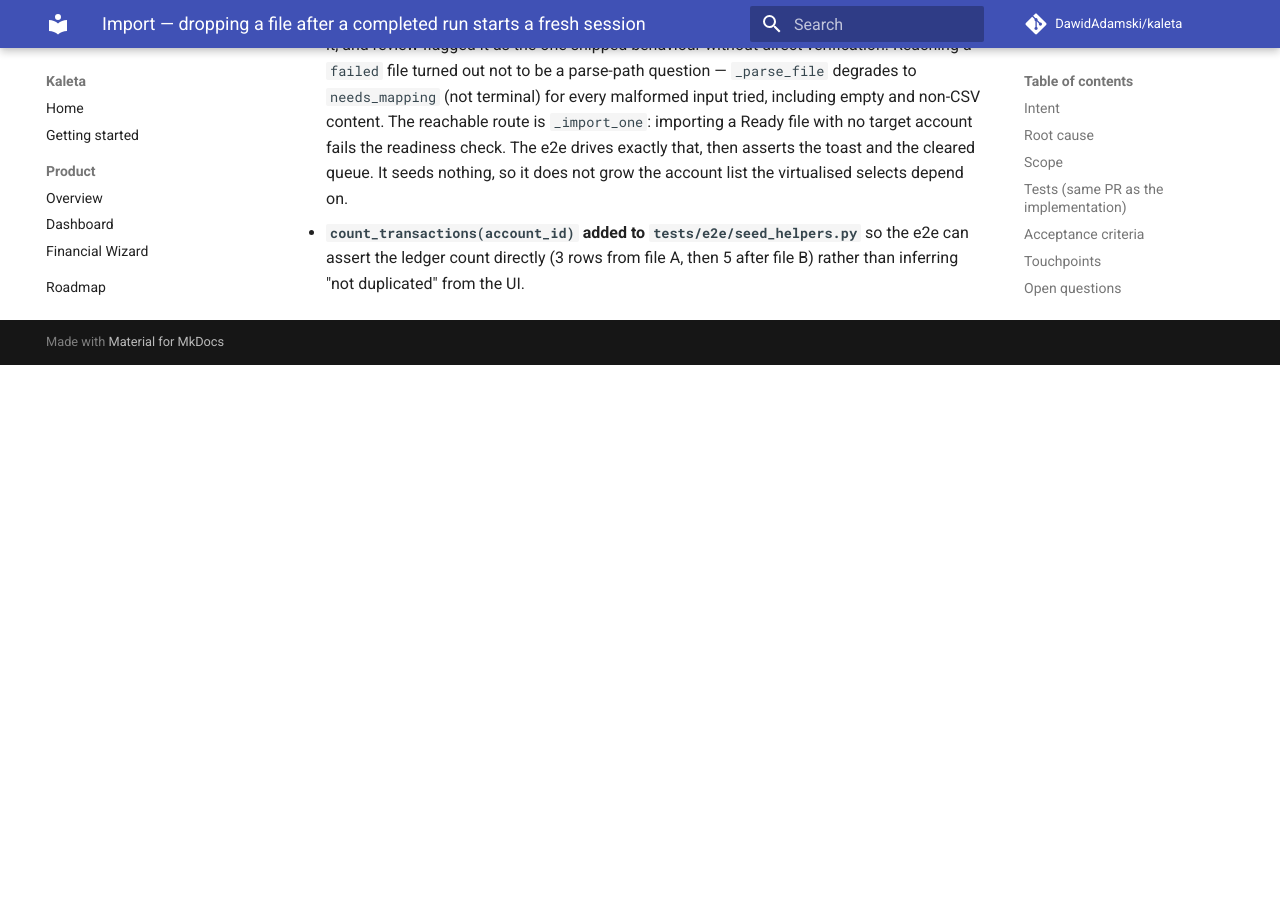
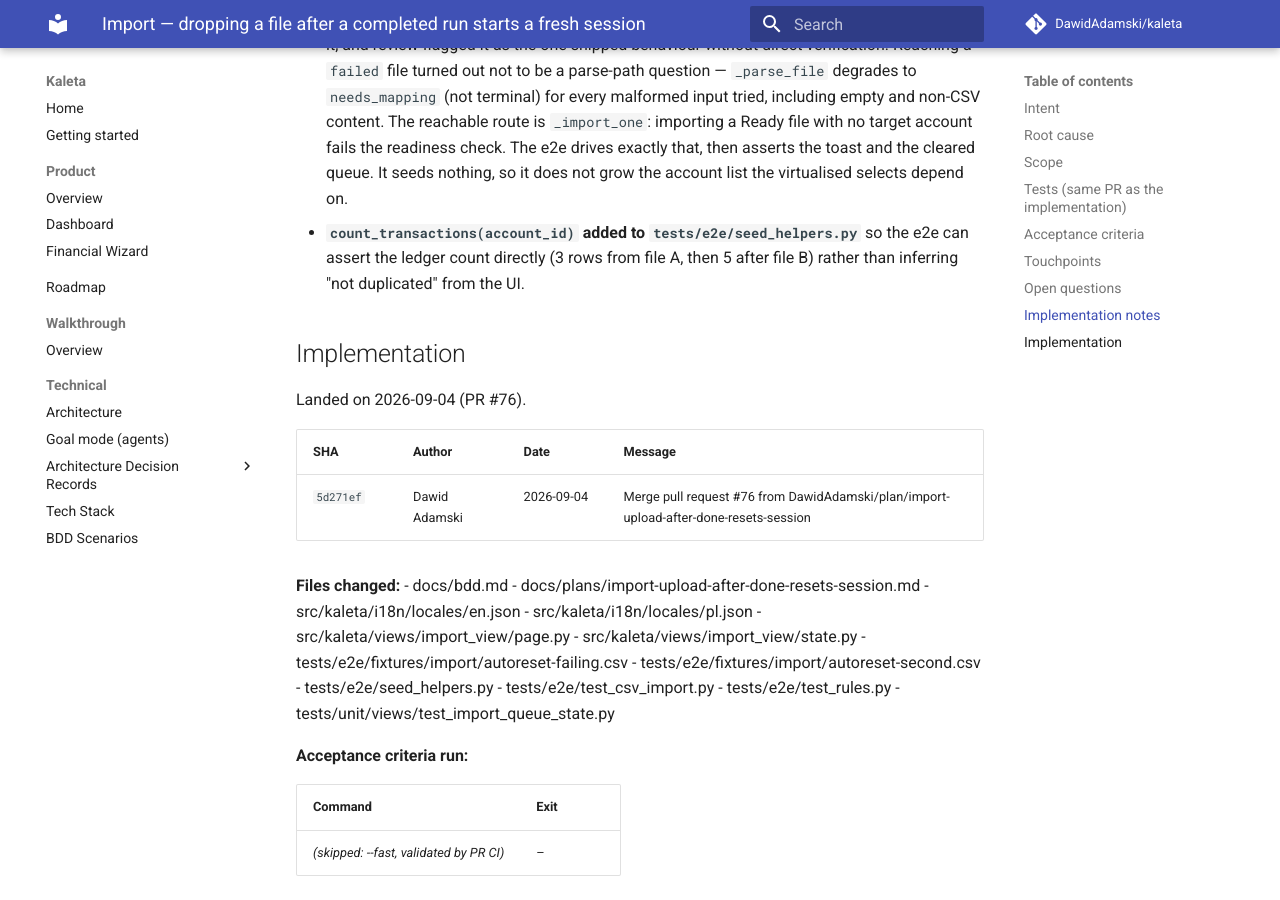
Before and after one commit to DawidAdamski/kaleta, an MkDocs documentation site: the page built from docs/plans/archive/import-upload-after-done-resets-session.md, in a window 1280 px wide and 900 px high, scrolled down 3353 px. Built offline with MkDocs 1.6.1 and Material for MkDocs 9.7.7, drawn with Linux system fonts in a browser that asks for light colours; comment, search, counter and statistics services are not loaded; before the commit the page ends 3718 px from its top, so only the background shows below that.

Commit message:
docs(plans): archive import-upload-after-done-resets-session (#76)

```diff
--- a/docs/plans/import-upload-after-done-resets-session.md
+++ b/docs/plans/archive/import-upload-after-done-resets-session.md
@@ -3,8 +3,9 @@ plan_id: import-upload-after-done-resets-session
 title: Import — dropping a file after a completed run starts a fresh session
 area: import
 effort: small
-status: in-progress
-roadmap_ref: ../roadmap.md#import
+status: archived
+archived_at: 2026-09-04
+roadmap_ref: ../../roadmap.md#import
 ---
 
 # Import — upload after a completed run starts a fresh session
@@ -150,3 +151,31 @@ E2E (`tests/e2e/test_csv_import.py`, docstring `Covers:` the new ID):
 - **`count_transactions(account_id)` added to `tests/e2e/seed_helpers.py`** so
   the e2e can assert the ledger count directly (3 rows from file A, then 5 after
   file B) rather than inferring "not duplicated" from the UI.
+
+## Implementation
+
+Landed on 2026-09-04 (PR #76).
+
+| SHA | Author | Date | Message |
+|---|---|---|---|
+| `5d271ef` | Dawid Adamski | 2026-09-04 | Merge pull request #76 from DawidAdamski/plan/import-upload-after-done-resets-session |
+
+**Files changed:**
+- docs/bdd.md
+- docs/plans/import-upload-after-done-resets-session.md
+- src/kaleta/i18n/locales/en.json
+- src/kaleta/i18n/locales/pl.json
+- src/kaleta/views/import_view/page.py
+- src/kaleta/views/import_view/state.py
+- tests/e2e/fixtures/import/autoreset-failing.csv
+- tests/e2e/fixtures/import/autoreset-second.csv
+- tests/e2e/seed_helpers.py
+- tests/e2e/test_csv_import.py
+- tests/e2e/test_rules.py
+- tests/unit/views/test_import_queue_state.py
+
+**Acceptance criteria run:**
+
+| Command | Exit |
+|---|---|
+| _(skipped: --fast, validated by PR CI)_ | – |
```
